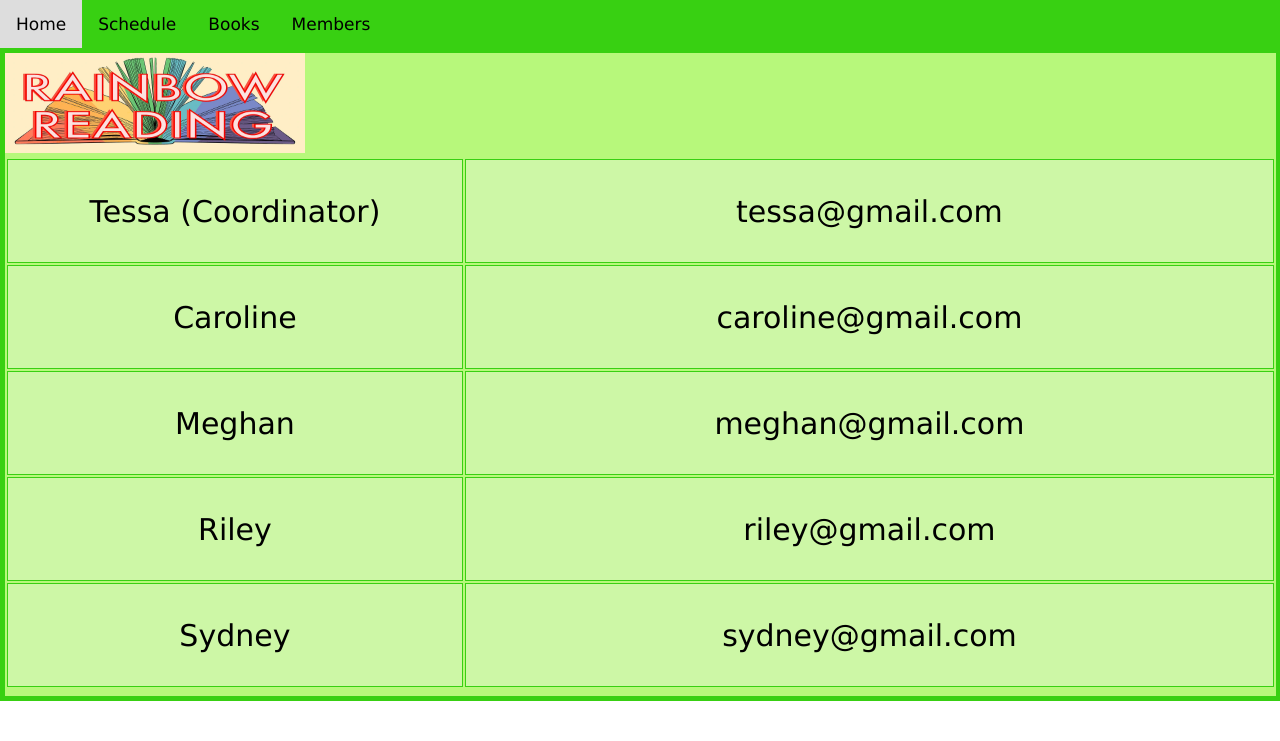
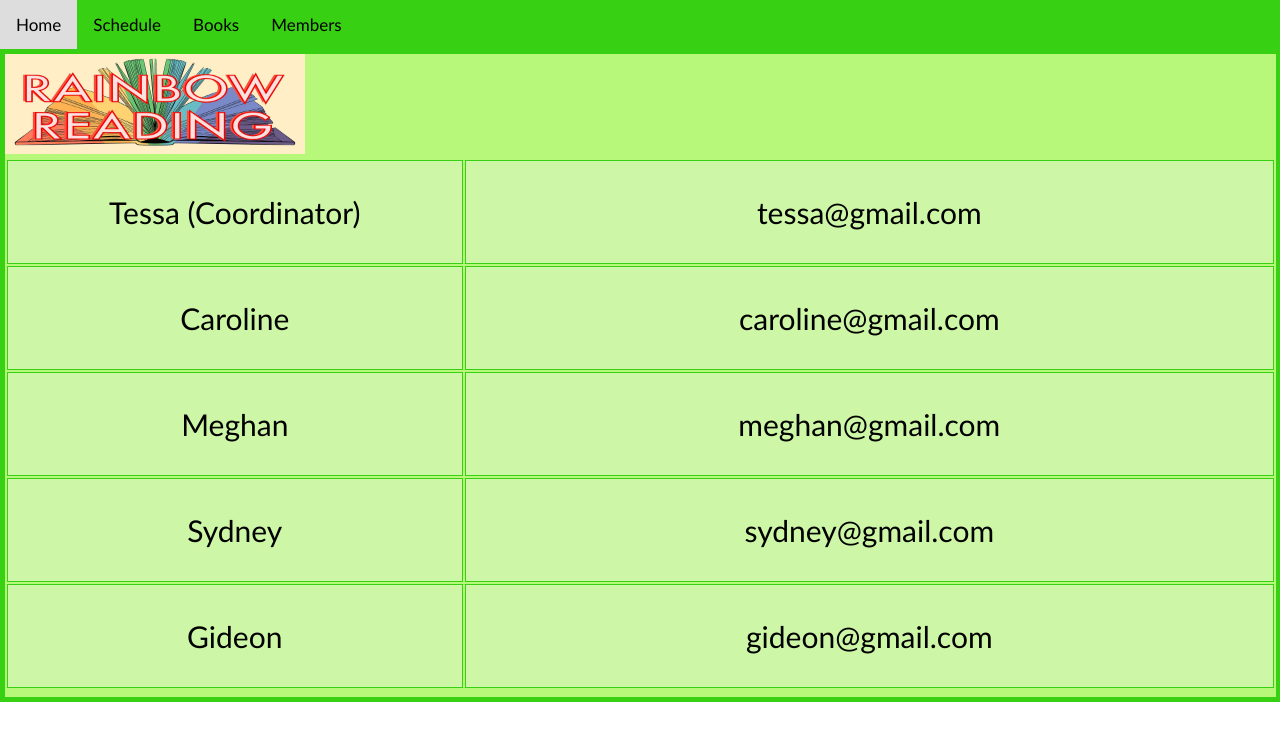
Before and after one commit to tladams/343-f22-p1, a PHP site: page /design/members.html in a window 1280 px wide. Shown: the top 741 px of the page. Run offline with PHP 8.4, Linux system fonts and the light colour scheme.

Commit message:
updated design

```diff
--- a/css/books.css
+++ b/css/books.css
@@ -11,7 +11,7 @@
     padding: 14px 16px;
     text-decoration: none;
     font-size: 17px;
-    font-family: Georgia, 'Times New Roman', Times, serif;
+    font-family: 'Gill Sans', 'Gill Sans MT', Calibri, 'Trebuchet MS', sans-serif;
   }
 
   /* Change the color of links on hover */
@@ -62,7 +62,7 @@
     width: 9.5rem;
     height: 15rem;
     font-size: 9px;
-    font-family: Georgia, 'Times New Roman', Times, serif;
+    font-family: 'Gill Sans', 'Gill Sans MT', Calibri, 'Trebuchet MS', sans-serif;
 
   }
 
--- a/css/get-started.css
+++ b/css/get-started.css
@@ -12,7 +12,7 @@
     padding: 14px 16px;
     text-decoration: none;
     font-size: 17px;
-    font-family: 'Lucida Sans', 'Lucida Sans Regular', 'Lucida Grande', 'Lucida Sans Unicode', Geneva, Verdana, sans-serif;
+    font-family: 'Gill Sans', 'Gill Sans MT', Calibri, 'Trebuchet MS', sans-serif;
   }
 
   /* Change the color of links on hover */
--- a/css/members.css
+++ b/css/members.css
@@ -11,7 +11,7 @@
     padding: 14px 16px;
     text-decoration: none;
     font-size: 17px;
-    font-family: 'Lucida Sans', 'Lucida Sans Regular', 'Lucida Grande', 'Lucida Sans Unicode', Geneva, Verdana, sans-serif;
+    font-family: 'Gill Sans', 'Gill Sans MT', Calibri, 'Trebuchet MS', sans-serif;
   }
 
   /* Change the color of links on hover */
@@ -45,7 +45,7 @@
     background-color: rgb(205, 247, 166);
     justify-content: space-around;
     position: relative;
-    font-family: 'Lucida Sans', 'Lucida Sans Regular', 'Lucida Grande', 'Lucida Sans Unicode', Geneva, Verdana, sans-serif;
+    font-family: 'Gill Sans', 'Gill Sans MT', Calibri, 'Trebuchet MS', sans-serif;
     font-size: 30px;
     text-align: center;
   }
@@ -58,7 +58,7 @@
     justify-content: space-around;
     font-size: 30px;
     text-align: center;
-    font-family: 'Lucida Sans', 'Lucida Sans Regular', 'Lucida Grande', 'Lucida Sans Unicode', Geneva, Verdana, sans-serif;
+    font-family: 'Gill Sans', 'Gill Sans MT', Calibri, 'Trebuchet MS', sans-serif;
   }
 
   .table {
--- a/css/schedule.css
+++ b/css/schedule.css
@@ -11,7 +11,7 @@
     padding: 14px 16px;
     text-decoration: none;
     font-size: 17px;
-    font-family: Georgia, 'Times New Roman', Times, serif;
+    font-family:'Gill Sans', 'Gill Sans MT', Calibri, 'Trebuchet MS', sans-serif;
   }
 
   /* Change the color of links on hover */
@@ -46,7 +46,7 @@
     background-color: #f6d3a0;
     justify-content: space-around;
     position: relative;
-    font-family: Georgia, 'Times New Roman', Times, serif;
+    font-family: 'Gill Sans', 'Gill Sans MT', Calibri, 'Trebuchet MS', sans-serif;
     font-size: 30px;
     text-align: center;
   }
@@ -59,7 +59,7 @@
     justify-content: space-around;
     font-size: 30px;
     text-align: center;
-    font-family: Georgia, 'Times New Roman', Times, serif;
+    font-family: 'Gill Sans', 'Gill Sans MT', Calibri, 'Trebuchet MS', sans-serif;
   }
 
   body {
--- a/css/thanks.css
+++ b/css/thanks.css
@@ -12,7 +12,7 @@
     padding: 14px 16px;
     text-decoration: none;
     font-size: 17px;
-    font-family: Georgia, 'Times New Roman', Times, serif;
+    font-family: 'Gill Sans', 'Gill Sans MT', Calibri, 'Trebuchet MS', sans-serif;
   }
 
   /* Change the color of links on hover */
@@ -47,10 +47,10 @@
 
   .text {
     font-size: 30px;
-    font-family: Georgia, 'Times New Roman', Times, serif;
+    font-family: 'Gill Sans', 'Gill Sans MT', Calibri, 'Trebuchet MS', sans-serif;
   }
 
   .big-text {
     font-size: 50px;
-    font-family:Georgia, 'Times New Roman', Times, serif;
+    font-family:'Gill Sans', 'Gill Sans MT', Calibri, 'Trebuchet MS', sans-serif;
   }
--- a/design/index.html
+++ b/design/index.html
@@ -35,7 +35,7 @@
         <form action="get-started.html">
           <button class="button" style="font-size:30px;">Get Started</button>
         </form>
-        <p class="font"><strong>Book of the Month:</strong></p>
+        <p style="font-size:large;"><strong>Book of the Month:</strong></p>
         <img src="../images/call-me-by-your-name.jpg" alt="Call Me By Your Name Book Cover" style="height:250px;">
       </div>
     </div>
--- a/design/members.html
+++ b/design/members.html
@@ -32,12 +32,12 @@
                 <td class="email">meghan@gmail.com</td>
             </tr>
             <tr>
-                <td class="name">Riley</td>
-                <td class="email">riley@gmail.com</td>
+                <td class="name">Sydney</td>
+                <td class="email">sydney@gmail.com</td>
             </tr>
             <tr>
-                <td class="name">Sydney</td>
-                <td class="email">sydney@gmail.com</td>
+                <td class="name">Gideon</td>
+                <td class="email">gideon@gmail.com</td>
             </tr>
         </table>
     </div>
```
Also changed, not shown: css/index.css (+4 -3 lines).
